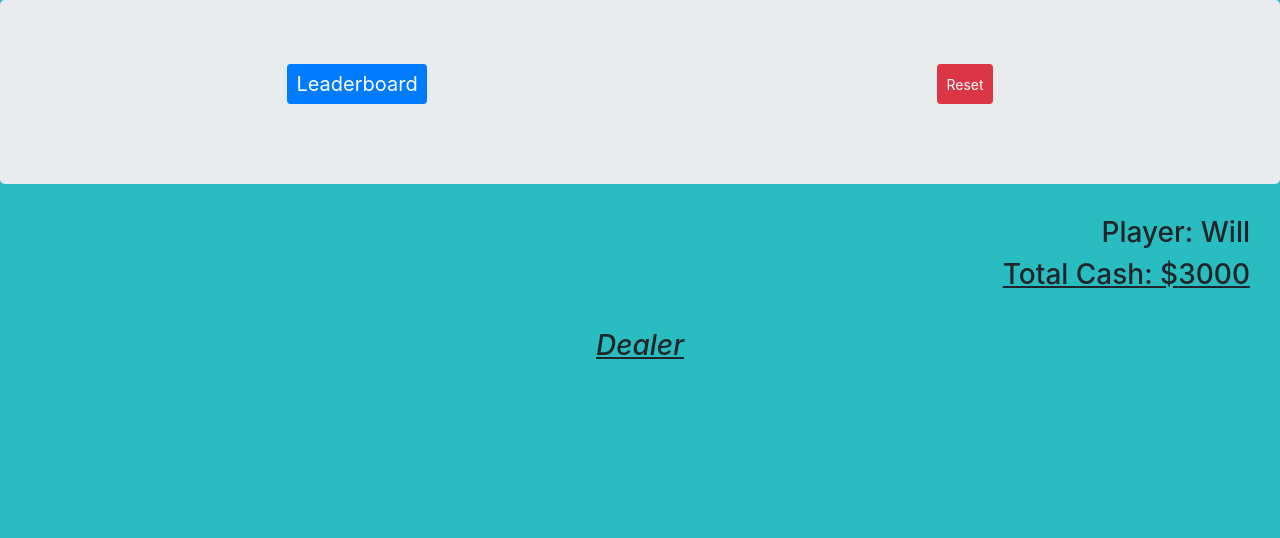
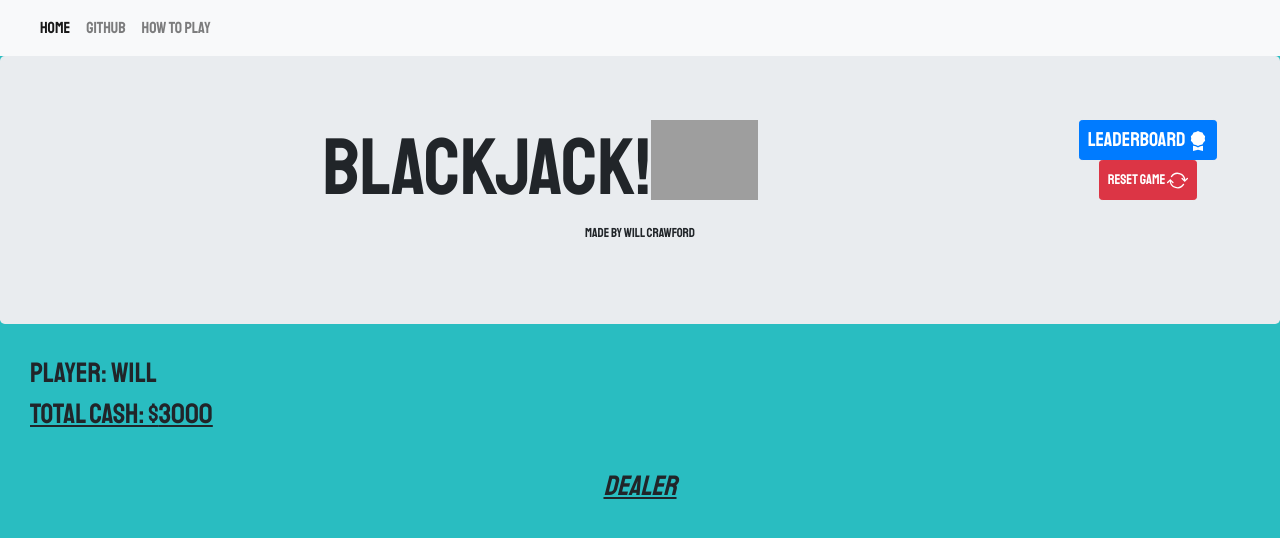
Before and after one commit to willcrawf/BlackJack, a plain HTML site: page index.html in a window 1280 px wide. Drawn offline with nearby package versions, Linux system fonts and the light colour scheme; grey boxes are pictures that could not be loaded.

Commit message:
added logo, navbar, and leaderboard/reset icons

```diff
--- a/css/style.css
+++ b/css/style.css
@@ -3,7 +3,12 @@
     margin: 30px;
     font-size: 20px;
     flex-direction: column;
-    text-align: right;
+    text-align: left;
+}
+
+#title {
+    font-family: 'Staatliches';
+    font-size: 80px;
 }
 
 #totalCash {
@@ -26,6 +31,7 @@
 
 body {
     background-color: #29bdc1;
+    font-family: 'Staatliches';
 }
 
 #dealerTitle {
@@ -36,9 +42,28 @@ body {
 
 #leadAndReset {
     display: flex;
-    justify-content: space-evenly
+    justify-content: space-around;
+    align-content: center;
 }
 
 #resetButton {
     height: 40px;
 }
+
+.container {
+    display: flex;
+    justify-content: center;
+}
+
+#author {
+    text-align: center;
+    font-size: 13px;
+}
+
+#resetButtonX {
+    margin: 0 0 0 10px;
+}
+
+.nav-link {
+    color: black
+}
--- a/index.html
+++ b/index.html
@@ -1,6 +1,7 @@
 <!DOCTYPE html>
 <html lang="en">
 <head>
+    <link href="https://fonts.googleapis.com/css2?family=Staatliches&display=swap" rel="stylesheet">
     <link rel="stylesheet" href="https://stackpath.bootstrapcdn.com/bootstrap/4.5.1/css/bootstrap.min.css" integrity="sha384-VCmXjywReHh4PwowAiWNagnWcLhlEJLA5buUprzK8rxFgeH0kww/aWY76TfkUoSX" crossorigin="anonymous">
     <meta charset="UTF-8">
     <meta name="viewport" content="width=device-width, initial-scale=1.0">
@@ -12,14 +13,28 @@
     <script defer src="js/main.js"></script>
 </head>
 
+
 <body>
+    <nav class="navbar navbar-expand-lg navbar-light bg-light">
+        <a class="navbar-brand" href="#"></a>
+        <button class="navbar-toggler" type="button" data-toggle="collapse" data-target="#navbarNavAltMarkup" aria-controls="navbarNavAltMarkup" aria-expanded="false" aria-label="Toggle navigation">
+          <span class="navbar-toggler-icon"></span>
+        </button>
+        <div class="collapse navbar-collapse" id="navbarNavAltMarkup">
+          <div class="navbar-nav">
+            <a class="nav-link active" href="#">Home <span class="sr-only">(current)</span></a>
+            <a class="nav-link" href="https://github.com/willcrawf/BlackJack" target="_blank">GitHub</a>
+            <a class="nav-link" href="https://bicyclecards.com/how-to-play/blackjack/" target="_blank"> How To Play</a>
+          </div>
+        </div>
+      </nav>
+
     <div class = "jumbotron">
     <nav id = leadAndReset>
-        <p id="leaderboardButton">
-            <button class="btn btn-primary btn-sm" type="button" data-toggle="collapse" data-target="#collapseExample" aria-expanded="false" aria-controls="collapseExample" id="leaderboardButton">
-                Leaderboard
-            </button>
-            </p>
+            <div class = "container">
+            <h1 id = "title">BLACKJACK!</h1> <img src="https://image.flaticon.com/icons/svg/1983/1983632.svg" alt = "couple of cards" height="80">
+             </div>
+
             <div class="collapse" id="collapseExample">
             <div class="card card-body" id = "leaderboardList">
                 <ol id = "leaderboardNames">
@@ -31,11 +46,20 @@
                 </ol>
             </div>
             </div>
-        </p>
-
-
-        <button type="button" class="btn btn-danger btn-sm" id = "resetButton">Reset</button>
-    </nav>
+            <p id="leaderboardButton">
+                <button class="btn btn-primary btn-sm" type="button" data-toggle="collapse" data-target="#collapseExample" aria-expanded="true" aria-controls="collapseExample" id="leaderboardButton">
+                    Leaderboard
+                <svg width="1em" height="1em" viewBox="0 0 16 16" class="bi bi-award-fill" fill="currentColor" xmlns="http://www.w3.org/2000/svg">
+                <path d="M8 0l1.669.864 1.858.282.842 1.68 1.337 1.32L13.4 6l.306 1.854-1.337 1.32-.842 1.68-1.858.282L8 12l-1.669-.864-1.858-.282-.842-1.68-1.337-1.32L2.6 6l-.306-1.854 1.337-1.32.842-1.68L6.331.864 8 0z"/>
+                <path d="M4 11.794V16l4-1 4 1v-4.206l-2.018.306L8 13.126 6.018 12.1 4 11.794z"/>
+                </svg></button>
+            <button type="button" class="btn btn-danger btn-sm" id = "resetButton">Reset Game <svg width="1.5em" height="1.5em" viewBox="0 0 16 16" class="bi bi-arrow-repeat" fill="currentColor" xmlns="http://www.w3.org/2000/svg">
+            <path fill-rule="evenodd" d="M2.854 7.146a.5.5 0 0 0-.708 0l-2 2a.5.5 0 1 0 .708.708L2.5 8.207l1.646 1.647a.5.5 0 0 0 .708-.708l-2-2zm13-1a.5.5 0 0 0-.708 0L13.5 7.793l-1.646-1.647a.5.5 0 0 0-.708.708l2 2a.5.5 0 0 0 .708 0l2-2a.5.5 0 0 0 0-.708z"/>
+            <path fill-rule="evenodd" d="M8 3a4.995 4.995 0 0 0-4.192 2.273.5.5 0 0 1-.837-.546A6 6 0 0 1 14 8a.5.5 0 0 1-1.001 0 5 5 0 0 0-5-5zM2.5 7.5A.5.5 0 0 1 3 8a5 5 0 0 0 9.192 2.727.5.5 0 1 1 .837.546A6 6 0 0 1 2 8a.5.5 0 0 1 .501-.5z"/>
+            </svg></button>
+            </p>
+        </nav>
+        <p id = 'author'>Made by Will Crawford</p>
     </div>
 
 <div id = "header">
@@ -47,6 +71,5 @@
     <h3 id = "dealerTitle">Dealer</h3>
 </div>
 
-
 </body>
 </html>
```
Also changed, not shown: js/main.js (+9 -3 lines), 1 other file.
